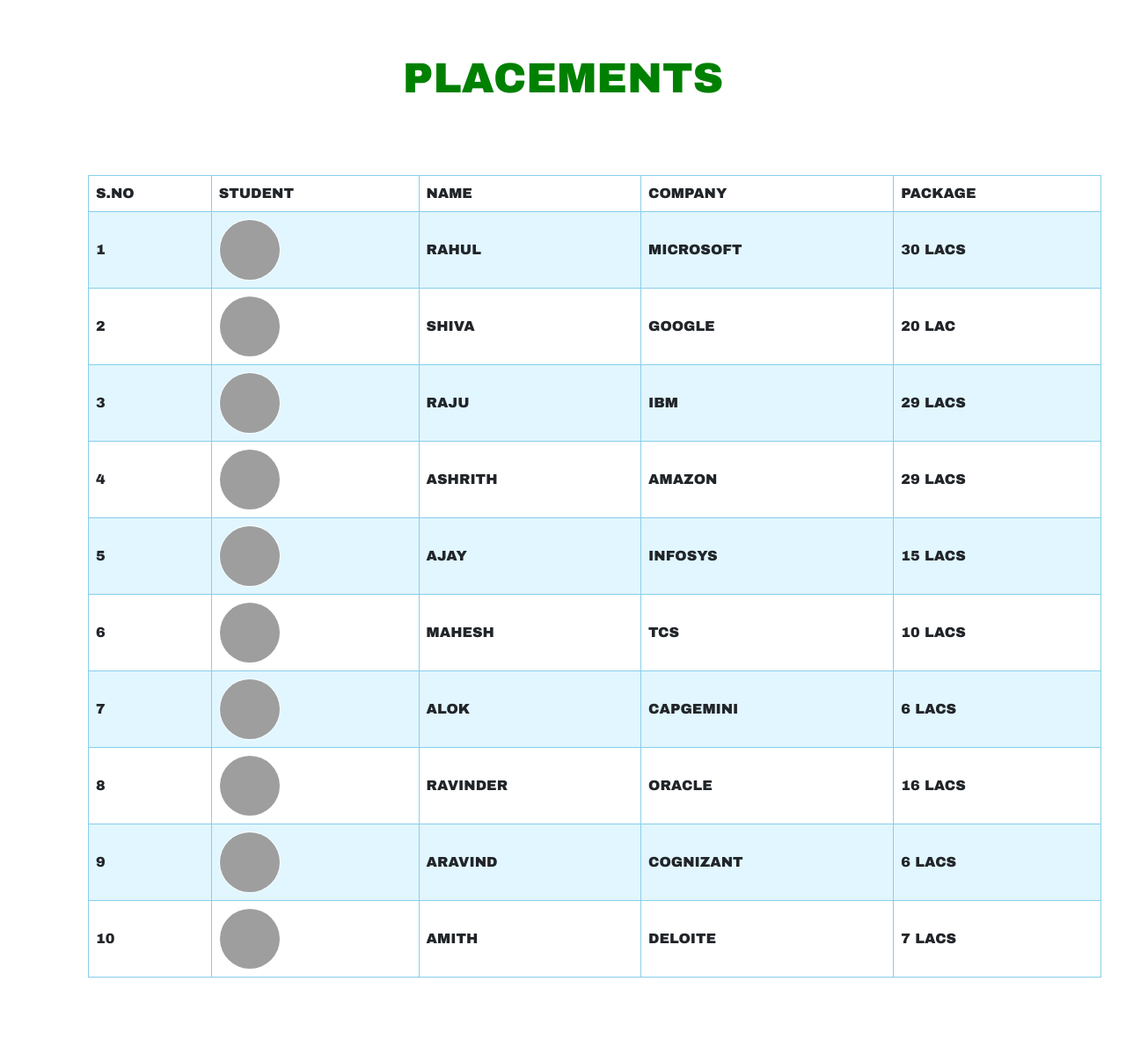
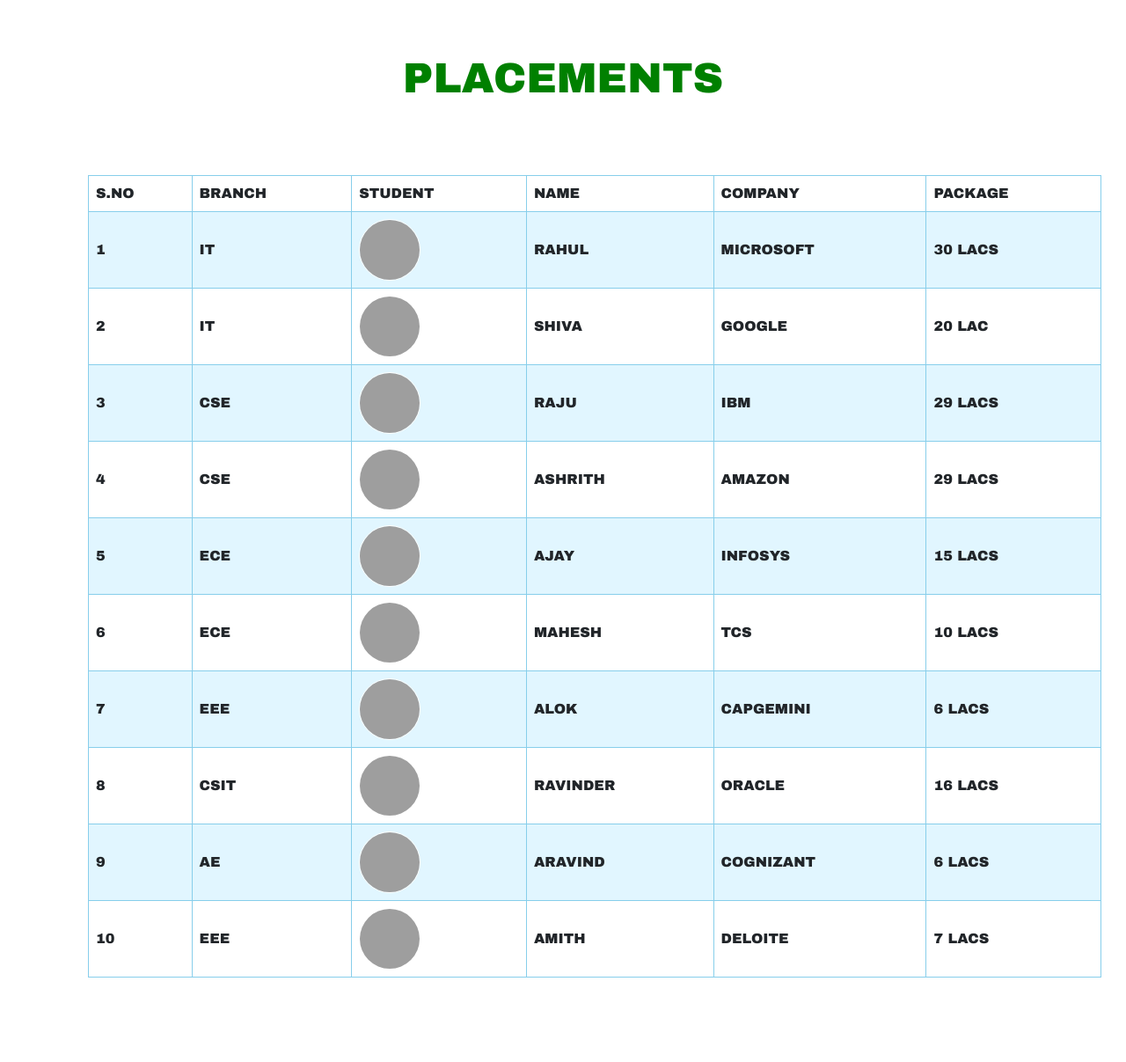
Before and after one commit to adithya0602/placell, a Django app: page /placed in a window 1280 px wide. Shown: the part 138-1345 px from the top of the page at 88% size. Run offline with Django 4.2, Linux system fonts and the light colour scheme; grey boxes are pictures that could not be loaded.

Commit message:
first commit

```diff
--- a/first/hello/templates/hello/placed.html
+++ b/first/hello/templates/hello/placed.html
@@ -36,6 +36,7 @@ tr:nth-child(even) {
 <table>
   <tr>
     <th>S.NO</th>
+    <th>BRANCH</th>
     <th>STUDENT</th>
     <th>NAME</th>
     <th>COMPANY</th>
@@ -43,6 +44,7 @@ tr:nth-child(even) {
   </tr>
   <tr>
     <td>1</td>
+    <td>IT</td>
     <td><img src="https://thumbs.dreamstime.com/b/executive-businessman-smilig-profile-cartoon-vector-illustration-graphic-design-154894544.jpg" width="70" height="70" class="rounded-circle border border-white"></td>
     <td>RAHUL</td>
     <td>MICROSOFT</td>
@@ -50,6 +52,7 @@ tr:nth-child(even) {
   </tr>
   <tr>
     <td>2</td>
+    <td>IT</td>
     <td><img src="https://thumbs.dreamstime.com/b/executive-businessman-smilig-profile-cartoon-vector-illustration-graphic-design-154894544.jpg" width="70" height="70" class="rounded-circle border border-white"></td>
     <td>SHIVA</td>
     <td>GOOGLE</td>
@@ -57,6 +60,7 @@ tr:nth-child(even) {
   </tr>
   <tr>
     <td>3</td>
+    <td>CSE</td>
     <td><img src="https://thumbs.dreamstime.com/b/executive-businessman-smilig-profile-cartoon-vector-illustration-graphic-design-154894544.jpg" width="70" height="70" class="rounded-circle border border-white"></td>
     <td>RAJU</td>
     <td>IBM</td>
@@ -64,6 +68,7 @@ tr:nth-child(even) {
   </tr>
   <tr>
     <td>4</td>
+    <td>CSE</td>
     <td><img src="https://thumbs.dreamstime.com/b/executive-businessman-smilig-profile-cartoon-vector-illustration-graphic-design-154894544.jpg" width="70" height="70" class="rounded-circle border border-white"></td>
     <td>ASHRITH</td>
     <td>AMAZON</td>
@@ -71,6 +76,7 @@ tr:nth-child(even) {
   </tr>
   <tr>
     <td>5</td>
+    <td>ECE</td>
     <td><img src="https://thumbs.dreamstime.com/b/executive-businessman-smilig-profile-cartoon-vector-illustration-graphic-design-154894544.jpg" width="70" height="70" class="rounded-circle border border-white"></td>
     <td>AJAY</td>
     <td>INFOSYS</td>
@@ -78,6 +84,7 @@ tr:nth-child(even) {
   </tr>
   <tr>
     <td>6</td>
+    <td>ECE</td>
     <td><img src="https://thumbs.dreamstime.com/b/executive-businessman-smilig-profile-cartoon-vector-illustration-graphic-design-154894544.jpg" width="70" height="70" class="rounded-circle border border-white"></td>
     <td>MAHESH</td>
     <td>TCS</td>
@@ -85,6 +92,7 @@ tr:nth-child(even) {
   </tr>
   <tr>
     <td>7</td>
+    <td>EEE</td>
     <td><img src="https://thumbs.dreamstime.com/b/executive-businessman-smilig-profile-cartoon-vector-illustration-graphic-design-154894544.jpg" width="70" height="70" class="rounded-circle border border-white"></td>
     <td>ALOK</td>
     <td>CAPGEMINI</td>
@@ -92,6 +100,7 @@ tr:nth-child(even) {
   </tr>
   <tr>
     <td>8</td>
+    <td>CSIT</td>
     <td><img src="https://thumbs.dreamstime.com/b/executive-businessman-smilig-profile-cartoon-vector-illustration-graphic-design-154894544.jpg" width="70" height="70" class="rounded-circle border border-white"></td>
     <td>RAVINDER</td>
     <td>ORACLE</td>
@@ -99,6 +108,7 @@ tr:nth-child(even) {
   </tr>
   <tr>
     <td>9</td>
+    <td>AE</td>
     <td><img src="https://thumbs.dreamstime.com/b/executive-businessman-smilig-profile-cartoon-vector-illustration-graphic-design-154894544.jpg" width="70" height="70" class="rounded-circle border border-white"></td>
     <td>ARAVIND</td>
     <td>COGNIZANT</td>
@@ -106,6 +116,7 @@ tr:nth-child(even) {
   </tr>
   <tr>
     <td>10</td>
+    <td>EEE</td>
     <td><img src="https://thumbs.dreamstime.com/b/executive-businessman-smilig-profile-cartoon-vector-illustration-graphic-design-154894544.jpg" width="70" height="70" class="rounded-circle border border-white"></td>
     <td>AMITH</td>
     <td>DELOITE</td>
```
Also changed, not shown: first/hello/templates/hello/index.html (+5 -4 lines).
